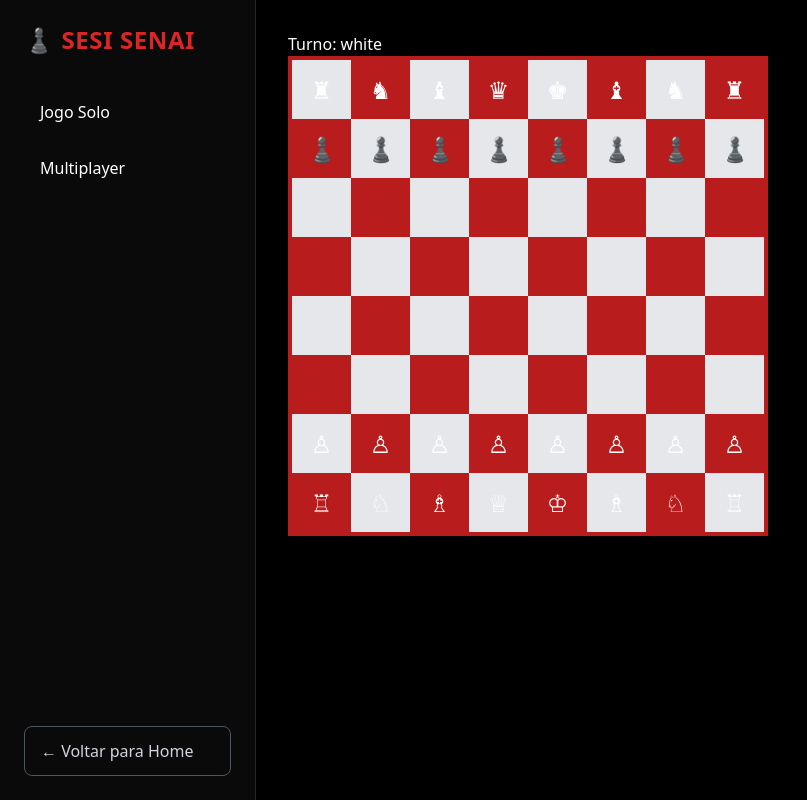
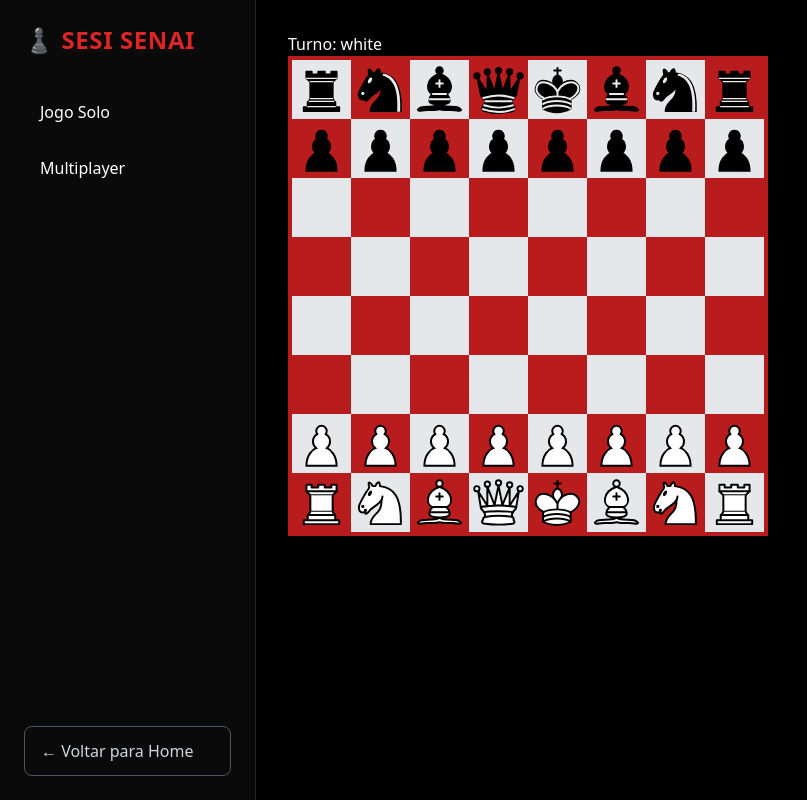
Before and after one commit to 041067/Jogo-de-xadrez, a Next.js app: page /solo in a window 1280 px wide. Shown: the whole page, without its empty margins (0-807 px from the left). Built offline with nearby package versions, Linux system fonts and the light colour scheme.

Commit message:
feat: add professional SVG chess pieces

```diff
--- a/src/components/chess/ChessSquare.tsx
+++ b/src/components/chess/ChessSquare.tsx
@@ -1,4 +1,4 @@
-import ChessPiece from "./ChessPiece";
+import Image from "next/image";
 
 type Props = {
   row: number;
@@ -8,6 +8,20 @@ type Props = {
   onClick: () => void;
 };
 
+const pieceMap: Record<string, string> = {
+  p: "/pieces/bp.svg",
+  r: "/pieces/br.svg",
+  n: "/pieces/bn.svg",
+  b: "/pieces/bb.svg",
+  q: "/pieces/bq.svg",
+  k: "/pieces/bk.svg",
+  P: "/pieces/wp.svg",
+  R: "/pieces/wr.svg",
+  N: "/pieces/wn.svg",
+  B: "/pieces/wb.svg",
+  Q: "/pieces/wq.svg",
+  K: "/pieces/wk.svg",
+};
 
 export default function ChessSquare({
   row,
@@ -21,12 +35,31 @@ export default function ChessSquare({
   return (
     <div
       onClick={onClick}
-      className={`flex items-center justify-center w-full h-full cursor-pointer
+      className={`
+        flex items-center justify-center
+        w-full h-full cursor-pointer
+        transition-all duration-150
         ${isDark ? "bg-red-700" : "bg-gray-200"}
         ${selected ? "ring-4 ring-yellow-400" : ""}
       `}
     >
-      {piece !== "." && <ChessPiece piece={piece} />}
+      {piece !== "." && (
+        <Image
+          src={pieceMap[piece]}
+          alt={piece}
+          width={64}
+          height={64}
+          priority
+          draggable={false}
+          className="
+            pointer-events-none
+            select-none
+            transition-transform
+            duration-150
+            hover:scale-105
+          "
+        />
+      )}
     </div>
   );
 }
```
